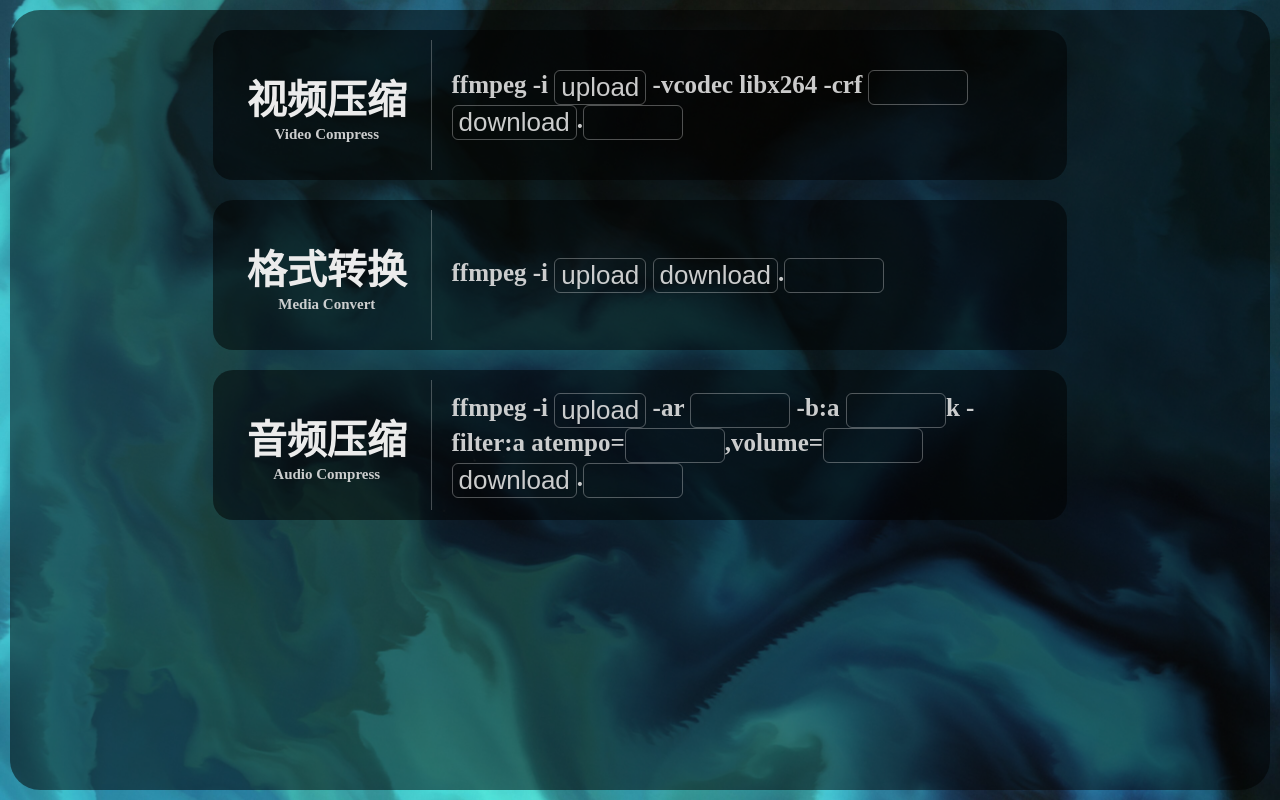
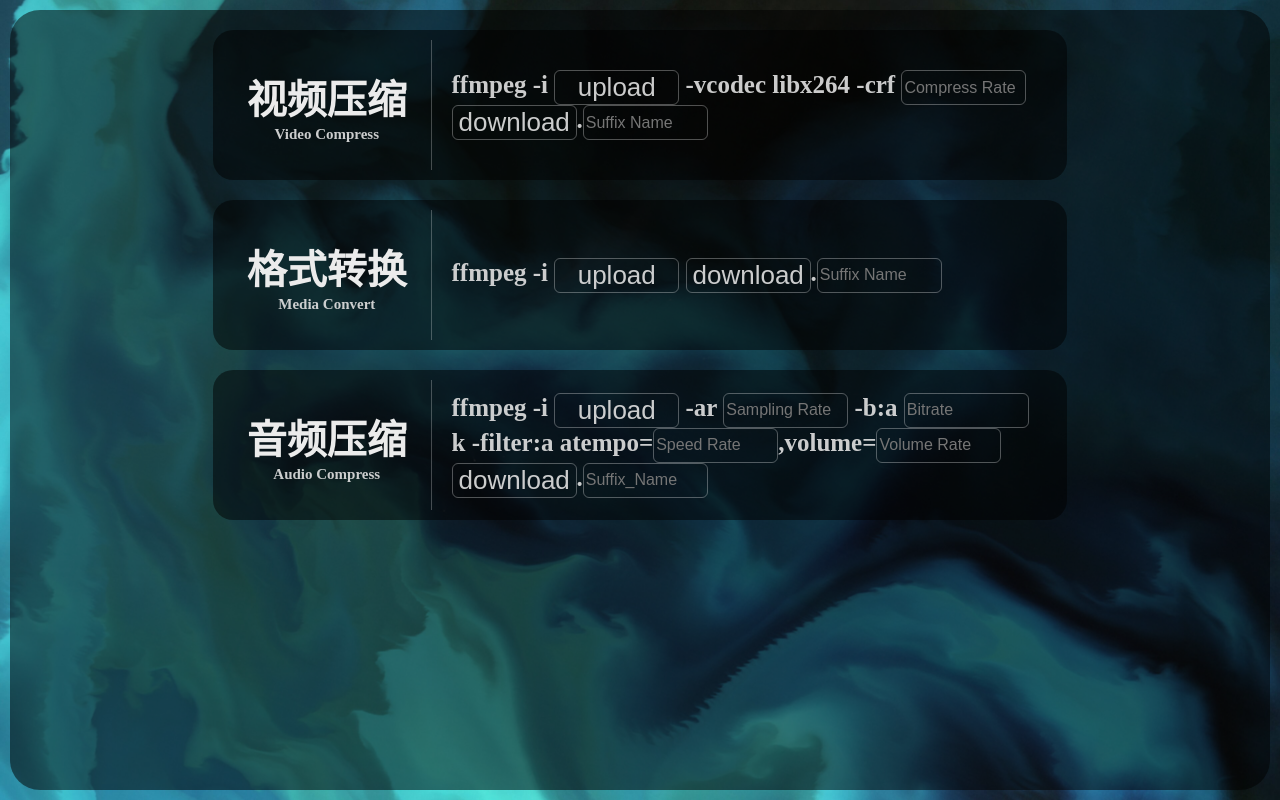
Before and after one commit to hky3535/online_toolkit, a Django app: page /ffmpeg_toolkit/ in a window 1280 px wide. Run offline with Django 4.2, Linux system fonts and the light colour scheme.

Commit message:
add tip_param_input

```diff
--- a/apps/app_ffmpeg_toolkit/static/css/ffmpeg_toolkit_index.css
+++ b/apps/app_ffmpeg_toolkit/static/css/ffmpeg_toolkit_index.css
@@ -75,6 +75,22 @@ body {
     font-weight: bold;
 }
 
+#tip_div {
+    background-color: var(--div_tertiary);
+    border-radius: 20px;
+    padding: 10px;
+    flex-direction: column;
+    position: absolute;
+    z-index: 9999;
+    display: none;
+    box-sizing: border-box;
+}
+.tip_label {
+    color: var(--text_white_small);
+    font-size: 20px;
+    font-weight: bold;
+}
+
 
 
 
@@ -119,8 +135,9 @@ body {
 
 /* 全局元素 */
 input {
-    width: 100px;
+    width: 125px;
     height: 35px;
+    color: var(--text_white_small);
     background-color: var(--input_white_normal);
     border: 1px solid var(--input_white_normal_border);
     border-radius: 6px;
@@ -152,6 +169,7 @@ h1 {
 }
 
 button {
+    width: 125px;
     font-size: 26px;
     background-color: var(--button_white_normal);
     border-radius: 6px;
--- a/apps/app_ffmpeg_toolkit/static/js/ffmpeg_toolkit_index.js
+++ b/apps/app_ffmpeg_toolkit/static/js/ffmpeg_toolkit_index.js
@@ -3,12 +3,7 @@
 const main_div = document.getElementById('main_div');
 /**指令列表 */
 const commands_div = document.getElementById('commands_div');
-
-
-
-
-
-var commands = [];
+const tip_div = document.getElementById('tip_div');
 
 
 function refresh_commands() {
@@ -67,40 +62,75 @@ function add_command(item) {
     output_button.id = item["en_name"] + "&output";
     output_button.innerHTML = 'download';
     line_inner = line_inner.replace('{output}', output_button.outerHTML);
-    line.innerHTML = line_inner;    /**绑定触发 */
+
+    /**创建参数输入 */
+    let params = line_inner.match(/{(.+?)}/g);
+    if (params) {
+        for (var i = 0; i < params.length; i++) {
+            let param = params[i];
+            let param_name = param.slice(1, -1);
+            let property = item["params"][param_name];
+
+            let param_input = document.createElement('input');
+            param_input.type = 'text';
+            param_input.id = item["en_name"] + "&" + param_name;
+            param_input.placeholder = property["en_name"];
+            line_inner = line_inner.replace(param, param_input.outerHTML);
+        }
+    }
+
+    /**绑定各元素触发 */
+    line.innerHTML = line_inner;
     document.getElementById(input_button.id).addEventListener('click', upload.bind(null, item["en_name"]));
     document.getElementById(output_button.id).addEventListener('click', download.bind(null, item["en_name"]));
-
-    /**创建参数输入 */
-    let parameters = line.innerHTML.match(/{(.+?)}/g);
-    if (parameters) {
-        for (var i = 0; i < parameters.length; i++) {
-            parameter = parameters[i];
-            let parameter_name = parameter.slice(1, -1);
-            let parameter_input = document.createElement('input'); parameter_input.type = 'text';
-
-
-
-
-            line_inner = line_inner.replace(parameter, parameter_input.outerHTML);
-            line.innerHTML = line_inner;
+    if (params) {
+        for (var i = 0; i < params.length; i++) {
+            let param = params[i];
+            let param_name = param.slice(1, -1);
+            let property = item["params"][param_name];
+            let param_input_id = item["en_name"] + "&" + param_name;
+            let param_input = document.getElementById(param_input_id);
+            param_input.addEventListener('mouseenter', tip_param_input.bind(null, true, param_input, property));
+            param_input.addEventListener('mouseleave', tip_param_input.bind(null, false, param_input, property));
         }
     }
+}
+
+function upload(en_name) {
+    console.info("upload" + en_name);
+}
+function download(en_name) {
+    console.info("download " + en_name);
+}
+function tip_param_input(show, param_input, property) {
+    if (show) {
+        tip_div.innerHTML =
+            `<label class='tip_label'>英文名称：${property["en_name"]}</label>` +
+            `<label class='tip_label'>中文名称：${property["zh_name"]}</label>` +
+            `<label class='tip_label'>描述：${property["describe"]}</label>` +
+            `<label class='tip_label'>类型：${property["type"]}</label>` +
+            `<label class='tip_label'>范围：${property["range"]}</label>` +
+            `<label class='tip_label'>默认值：${property["default"]}</label>`
+        ;
+
+        param_position = param_input.getBoundingClientRect();
+        tip_div.style.top = param_position.bottom + 'px';
+        tip_div.style.left = param_position.left + 'px';
+
+        tip_div.style.display = 'flex';
+    } else {
+        tip_div.style.display = 'none';
+    }
+}
+function check_param_input(en_name) {
+
+}
 
 
 
 
 
-}
 
-function upload(en_name) {
-    console.info("upload " + en_name);
-}
-function download(en_name) {
-    console.info("download " + en_name);
-}
-function parameter (en_name, key, value) {
-    console.info(en_name + " " + key + " " + value);
-}
+
 
 refresh_commands();
--- a/apps/app_ffmpeg_toolkit/templates/ffmpeg_toolkit_index.html
+++ b/apps/app_ffmpeg_toolkit/templates/ffmpeg_toolkit_index.html
@@ -18,6 +18,10 @@
 
             </div>
 
+            <div id="tip_div">
+
+            </div>
+
             <!-- 全局状态弹窗 -->
             <div id="status_popup_div">
                 <label id="status_popup_label">helloworld!</label>
--- a/apps/app_ffmpeg_toolkit/utils/data/ffmpeg_commands.json
+++ b/apps/app_ffmpeg_toolkit/utils/data/ffmpeg_commands.json
@@ -2,9 +2,9 @@
     {
         "en_name": "Video Compress",
         "zh_name": "视频压缩",
-        "input_ext": "mp4&avi",
-        "line": "ffmpeg -i {input} -vcodec libx264 -crf {compress_rate} {output}.{ext}",
-        "parameters": {
+        "input_suffix_name": "mp4&avi",
+        "line": "ffmpeg -i {input} -vcodec libx264 -crf {compress_rate} {output}.{suffix_name}",
+        "params": {
             "compress_rate": {
                 "en_name": "Compress Rate",
                 "zh_name": "压缩率",
@@ -13,10 +13,10 @@
                 "range": [0, 51],
                 "default": 51
             },
-            "ext": {
-                "en_name": "Ext",
+            "suffix_name": {
+                "en_name": "Suffix Name",
                 "zh_name": "后缀名",
-                "describe": "Ext",
+                "describe": "Suffix Name",
                 "type": "str",
                 "range": ["mp4", "avi"],
                 "default": "mp4"
@@ -26,13 +26,13 @@
     {
         "en_name": "Media Convert",
         "zh_name": "格式转换",
-        "input_ext": "mp3&wav&mp4&avi",
-        "line": "ffmpeg -i {input} {output}.{ext}",
-        "parameters": {
-            "ext": {
-                "en_name": "Ext",
+        "input_suffix_name": "mp3&wav&mp4&avi",
+        "line": "ffmpeg -i {input} {output}.{suffix_name}",
+        "params": {
+            "suffix_name": {
+                "en_name": "Suffix Name",
                 "zh_name": "后缀名",
-                "describe": "Ext",
+                "describe": "Suffix Name",
                 "type": "str",
                 "range": ["mp3", "wav", "mp4", "avi"],
                 "default": "mp4"
@@ -42,9 +42,9 @@
     {
         "en_name": "Audio Compress",
         "zh_name": "音频压缩",
-        "input_ext": "mp3&wav",
-        "line": "ffmpeg -i {input} -ar {sampling_rate} -b:a {bitrate}k -filter:a atempo={speed_rate},volume={volume_rate} {output}.{ext}",
-        "parameters": {
+        "input_suffix_name": "mp3&wav",
+        "line": "ffmpeg -i {input} -ar {sampling_rate} -b:a {bitrate}k -filter:a atempo={speed_rate},volume={volume_rate} {output}.{suffix_name}",
+        "params": {
             "sampling_rate": {
                 "en_name": "Sampling Rate",
                 "zh_name": "采样率",
@@ -77,10 +77,10 @@
                 "range": [0.0, 10.0],
                 "default": 1.0
             },
-            "ext": {
-                "en_name": "Ext",
+            "suffix_name": {
+                "en_name": "Suffix_Name",
                 "zh_name": "后缀名",
-                "describe": "Ext",
+                "describe": "Suffix_Name",
                 "type": "str",
                 "range": ["mp3", "wav"],
                 "default": "mp3"
```
